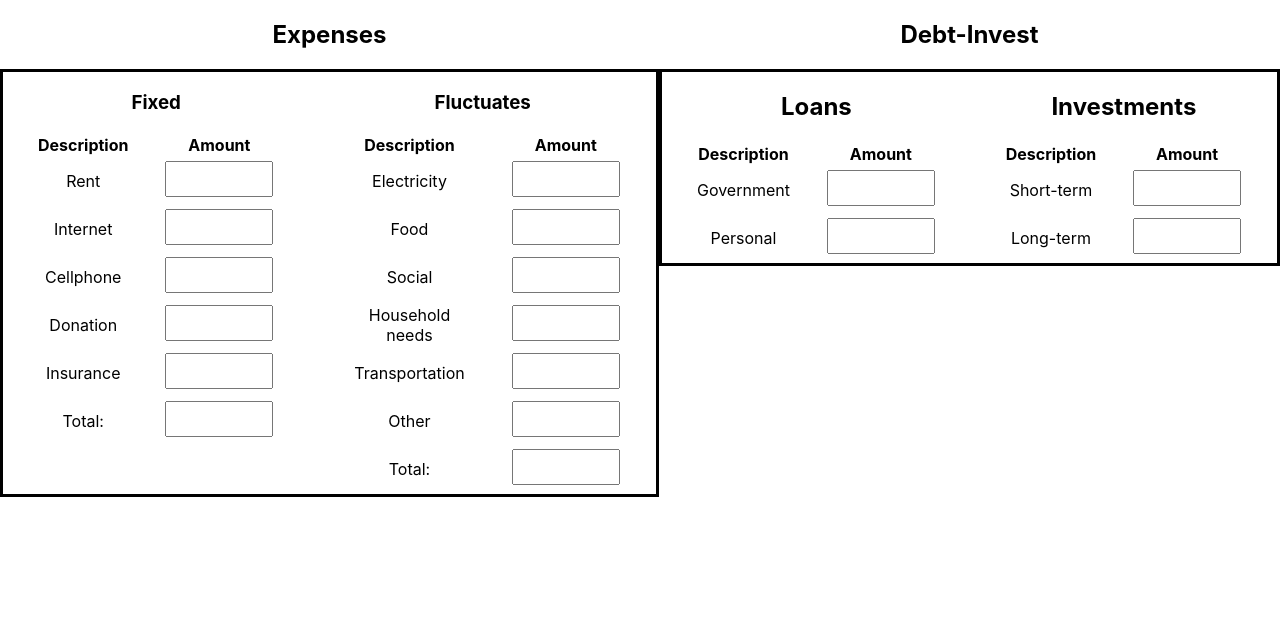
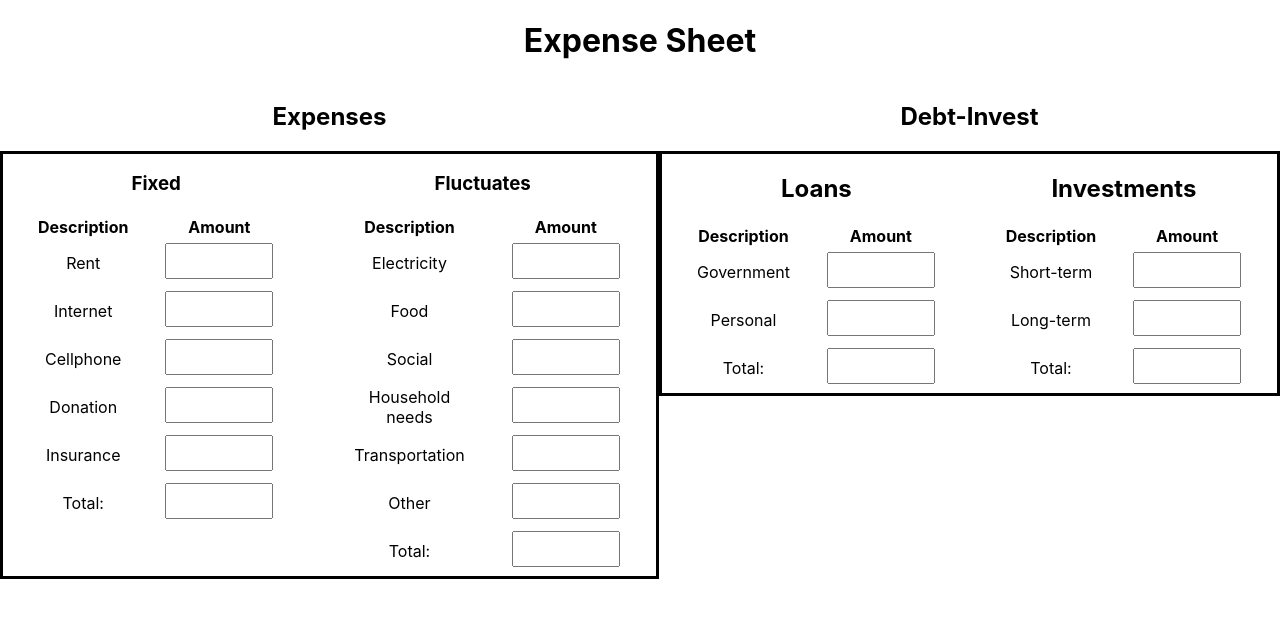
Before and after one commit to timbolaj/Expense-sheet, a React (Create React App) app: page / in a window 1280 px wide. Shown: the top 618 px of the page. Built offline with nearby package versions, Linux system fonts and the light colour scheme.

Commit message:
Added total field to investment and loan components

```diff
--- a/src/App.js
+++ b/src/App.js
@@ -5,9 +5,12 @@ import DebtInvest from './Components/Debt-Invest/Debt-invest';
 
 function App() {
   return (
-    <div className="App">
-      <Expenses />
-      <DebtInvest />
+    <div>
+      <h1>Expense Sheet</h1>
+      <div className="App">
+        <Expenses />
+        <DebtInvest />
+      </div>
     </div>
   );
 }
--- a/src/App.scss
+++ b/src/App.scss
@@ -1,6 +1,13 @@
 .App {
   display: flex;
   text-align: center;
+  align-content: center;
+  justify-content: center;
+  width: 100%;
+}
+
+div h1 {
+  display: flex;
   justify-content: center;
 }
 
--- a/src/Components/Debt-Invest/Investments.js
+++ b/src/Components/Debt-Invest/Investments.js
@@ -20,6 +20,11 @@ export default function Investments() {
           <td>Long-term</td>
           <Row />
         </tr>
+
+        <tr>
+          <td>Total:</td>
+          <Row />
+        </tr>
       </table>
 
     </div>
--- a/src/Components/Debt-Invest/Loans.js
+++ b/src/Components/Debt-Invest/Loans.js
@@ -18,6 +18,10 @@ export default function Loans() {
           <td>Personal</td>
           <Row />
         </tr>
+        <tr>
+          <td>Total:</td>
+          <Row />
+        </tr>
       </table>
     </div>
   )
```
